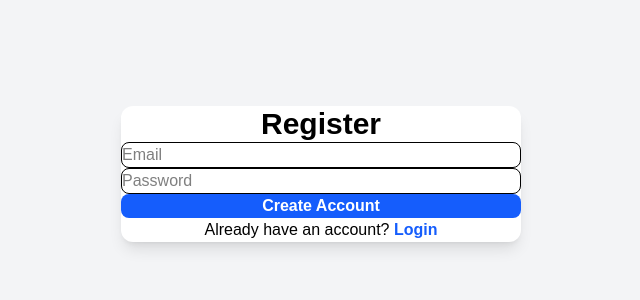
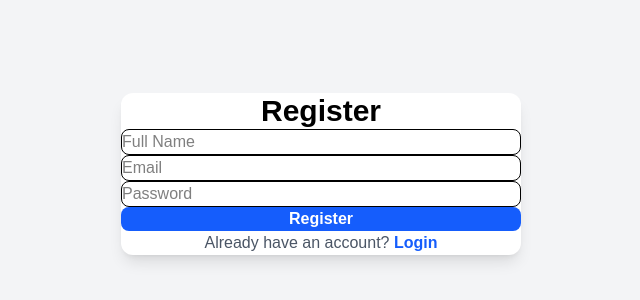
Before and after one commit to prokasroyr/ai-photo-app, a React (Vite) app: page /register in a window 1280 px wide. Shown: the part 226-526 px from the top of the page, without its empty margins (319-959 px from the left). Built offline with nearby package versions, Linux system fonts and the light colour scheme.

Commit message:
Fix: Admin routing and protected route authorization bug

```diff
--- a/src/pages/auth/Register.jsx
+++ b/src/pages/auth/Register.jsx
@@ -1,14 +1,14 @@
 import { useState } from "react";
-import { createUserWithEmailAndPassword } from "firebase/auth";
+import { createUserWithEmailAndPassword, signOut } from "firebase/auth";
 import { doc, setDoc } from "firebase/firestore";
 import { auth, db } from "../../services/firebase";
 import { useNavigate, Link } from "react-router-dom";
 
-function Register() {
+export default function Register() {
   const navigate = useNavigate();
-
   const [email, setEmail] = useState("");
   const [password, setPassword] = useState("");
+  const [name, setName] = useState("");
   const [loading, setLoading] = useState(false);
 
   const handleRegister = async (e) => {
@@ -18,46 +18,52 @@ function Register() {
     try {
       setLoading(true);
 
-      // ১. Firebase Auth এ ইউজার তৈরি
+      // ১. Firebase Auth-এ ইউজার তৈরি
       const userCredential = await createUserWithEmailAndPassword(auth, email.trim(), password);
       const user = userCredential.user;
 
-      // ২. Firestore এ পেন্ডিং ইউজার হিসেবে ডাটা সেভ করা
+      // ২. Firestore 'users' কালেকশনে তথ্য সংরক্ষণ (isApproved: false রাখা হচ্ছে)
       await setDoc(doc(db, "users", user.uid), {
         uid: user.uid,
+        name: name.trim(),
         email: email.trim(),
         role: "photographer",
-        isApproved: false, // 🛑 বাই-ডিফল্ট অ্যাপ্রুভ থাকবে না
-        createdAt: new Date(),
+        isApproved: false, // 🛑 ডিফল্টভাবে Unapproved থাকবে
+        createdAt: new Date().toISOString(),
       });
 
-      // অ্যাকাউন্ট খোলার পর সেশন ক্লিয়ার করে দেওয়া
-      await auth.signOut();
+      // ৩. অটো-লগইন আটকানোর জন্য সঙ্গে সঙ্গে Sign Out করানো হচ্ছে
+      await signOut(auth);
 
-      alert("⏳ অ্যাকাউন্ট তৈরি হয়েছে! অ্যাডমিন অনুমোদনের (Approval) পর লগইন করতে পারবেন।");
+      alert("🎉 রেজিস্ট্রেশন সফল হয়েছে! অ্যাডমিন অনুমোদন (Approval) দেওয়ার পর আপনি লগইন করতে পারবেন।");
       navigate("/login");
+
     } catch (error) {
-      console.error("Register Error:", error);
-      alert(error.message);
+      console.error("Registration Error:", error);
+      alert("❌ Registration Failed: " + (error.message || "Unknown error"));
     } finally {
       setLoading(false);
     }
   };
 
   return (
-    <div className="min-h-screen flex items-center justify-center bg-gray-100">
-      <form
-        onSubmit={handleRegister}
-        className="bg-white p-8 rounded-xl shadow-lg w-[400px]"
-      >
-        <h1 className="text-3xl font-bold text-center mb-6">
-          Register
-        </h1>
+    <div className="min-h-screen flex items-center justify-center bg-gray-100 px-4">
+      <form onSubmit={handleRegister} className="bg-white p-8 rounded-xl shadow-lg w-full max-w-[400px]">
+        <h1 className="text-3xl font-bold text-center mb-6">Register</h1>
+
+        <input
+          type="text"
+          placeholder="Full Name"
+          className="w-full border p-3 rounded-lg mb-4 focus:outline-none focus:ring-2 focus:ring-blue-500"
+          value={name}
+          onChange={(e) => setName(e.target.value)}
+          required
+        />
 
         <input
           type="email"
           placeholder="Email"
-          className="w-full border p-3 rounded-lg mb-4"
+          className="w-full border p-3 rounded-lg mb-4 focus:outline-none focus:ring-2 focus:ring-blue-500"
           value={email}
           onChange={(e) => setEmail(e.target.value)}
           required
@@ -66,7 +72,7 @@ function Register() {
         <input
           type="password"
           placeholder="Password"
-          className="w-full border p-3 rounded-lg mb-4"
+          className="w-full border p-3 rounded-lg mb-4 focus:outline-none focus:ring-2 focus:ring-blue-500"
           value={password}
           onChange={(e) => setPassword(e.target.value)}
           required
@@ -75,16 +81,14 @@ function Register() {
         <button
           type="submit"
           disabled={loading}
-          className={`w-full text-white py-3 rounded-lg font-semibold transition ${
-            loading ? "bg-gray-400 cursor-not-allowed" : "bg-blue-600 hover:bg-blue-700"
-          }`}
+          className="w-full bg-blue-600 text-white py-3 rounded-lg font-semibold hover:bg-blue-700 transition"
         >
-          {loading ? "Creating Account..." : "Create Account"}
+          {loading ? "Registering..." : "Register"}
         </button>
 
-        <p className="text-center mt-4">
+        <p className="text-center mt-4 text-gray-600">
           Already have an account?{" "}
-          <Link to="/login" className="text-blue-600 font-semibold">
+          <Link to="/login" className="text-blue-600 font-semibold hover:underline">
             Login
           </Link>
         </p>
@@ -92,5 +96,3 @@ function Register() {
     </div>
   );
 }
-
-export default Register;
```
